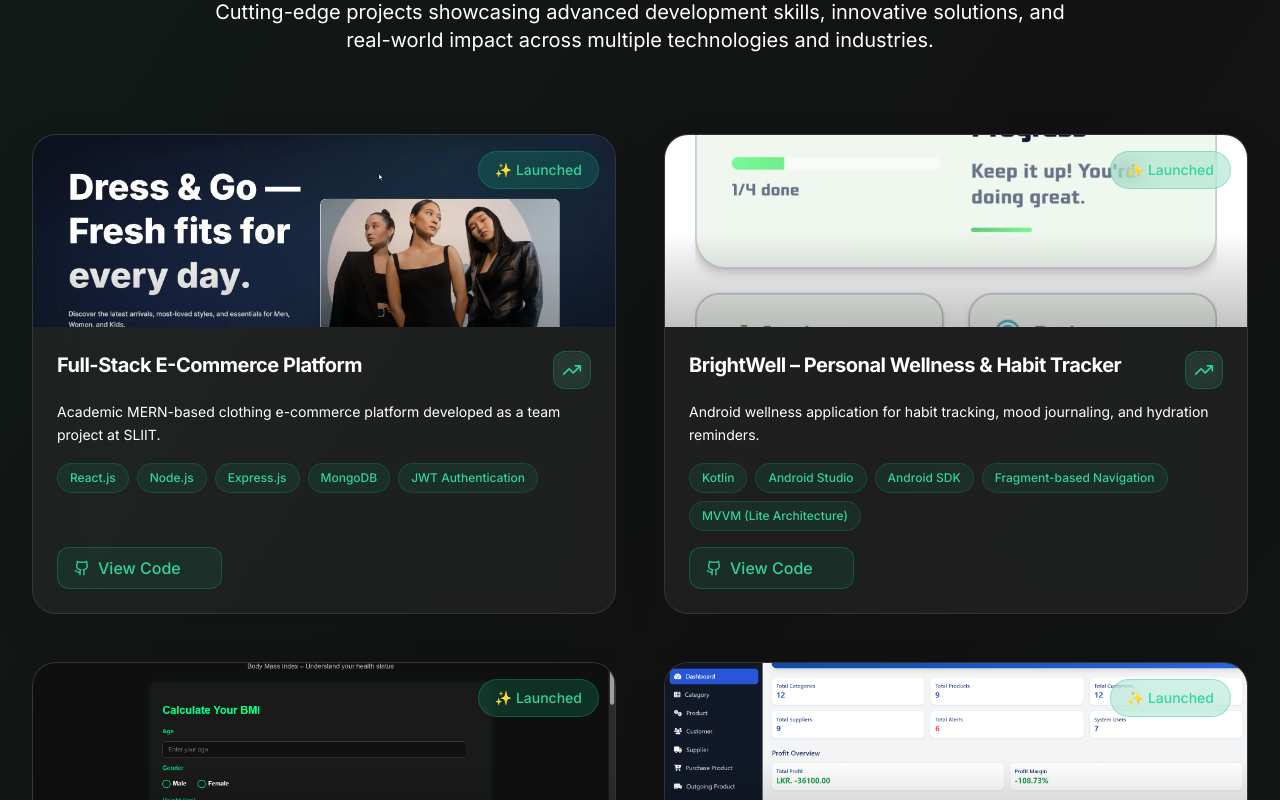
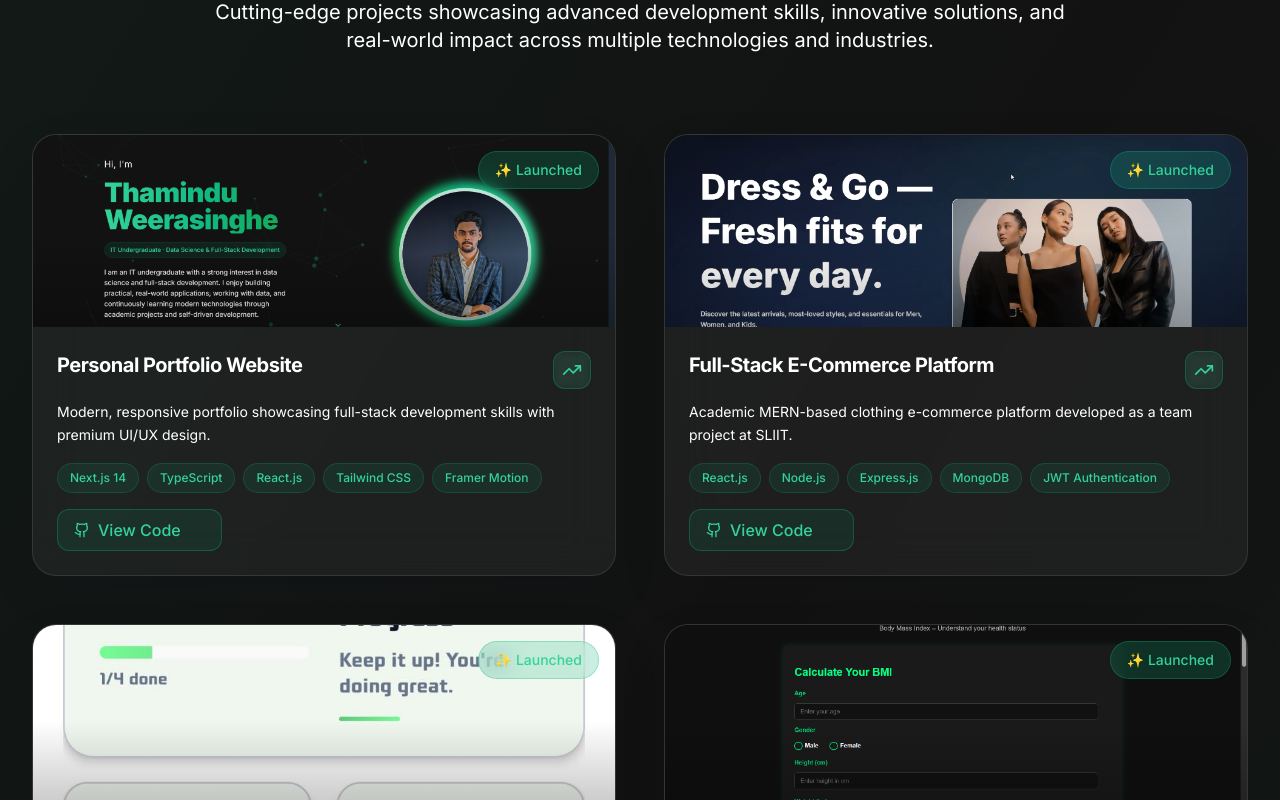
Before and after one commit to Tnadeeja/NadeejaPortfolio, a Next.js app: page / in a window 1280 px wide. Shown: the part 3840-4640 px from the top of the page. Built offline with nearby package versions, Linux system fonts and the light colour scheme.

Commit message:
new project

```diff
--- a/src/components/sections/Projects.tsx
+++ b/src/components/sections/Projects.tsx
@@ -8,6 +8,20 @@ import { cn } from "@/lib/utils"
 const projectsData = [
   {
     id: 1,
+    title: "Personal Portfolio Website",
+    shortDescription: "Modern, responsive portfolio showcasing full-stack development skills with premium UI/UX design.",
+    description: "A cutting-edge personal portfolio website built with Next.js 14 and TypeScript, featuring a modern glassmorphism design with Framer Motion animations. The portfolio demonstrates advanced frontend development skills including responsive design, component-based architecture, and optimized performance. Key features include smooth scroll navigation, interactive project showcases, skills sections with logo grids, and contact forms. The project emphasizes clean code practices, accessibility standards, and mobile-first design principles, serving as a comprehensive demonstration of modern web development capabilities.",
+    tech: ["Next.js 14", "TypeScript", "React.js", "Tailwind CSS", "Framer Motion", "Lucide Icons"],
+    github: "https://github.com/Tnadeeja/NadeejaPortfolio",
+    demo: "https://nadeeja-portfolio.vercel.app",
+    image: "/images/p6.jpg",
+    featured: true,
+    tags: ["Portfolio", "Next.js", "TypeScript", "Modern UI", "Full-Stack"],
+    status: "completed",
+    year: "2025"
+  },
+  {
+    id: 2,
     title: "Full-Stack E-Commerce Platform",
     shortDescription: "Academic MERN-based clothing e-commerce platform developed as a team project at SLIIT.",
     description: "A full-stack clothing e-commerce web application developed as part of the IT Project (ITP) module at SLIIT. The system simulates a real-world online shopping workflow with separate roles for customers, administrators, and delivery staff. Core features include product management, order processing, multiple payment methods, delivery tracking, returns, and refunds. The project focused on modular architecture, RESTful API design, secure authentication, and team-based software development practices.",
@@ -21,7 +35,7 @@ const projectsData = [
     year: "2025"
   },
   {
-    id: 2,
+    id: 3,
     title: "BrightWell – Personal Wellness & Habit Tracker",
     shortDescription: "Android wellness application for habit tracking, mood journaling, and hydration reminders.",
     description: "BrightWell is a personal wellness Android application developed as part of an academic project at SLIIT. The app helps users build healthy routines by tracking daily habits, monitoring mood patterns, and managing hydration reminders. It includes features such as custom habit creation with progress tracking and streaks, a mood journal with emoji-based entries and history view, configurable hydration notifications, and a home-screen widget for quick access and real-time habit completion. The project focused on Android app architecture, UI responsiveness, local data persistence, and background task handling.",
@@ -35,7 +49,7 @@ const projectsData = [
     year: "2025"
   },
   {
-    id: 3,
+    id: 4,
     title: "BMI Calculator Web Application",
     shortDescription: "Responsive web application to calculate BMI with interactive visual feedback.",
     description: "The BMI Calculator is a self-initiated front-end web application developed to strengthen core web development skills and explore responsive, interactive UI design. The application allows users to input weight, height, gender, and age to calculate Body Mass Index (BMI) and displays results using an animated progress bar, BMI category indicators, and basic health guidance. The project focused on clean UI/UX design, DOM manipulation using vanilla JavaScript, responsive layouts for mobile and desktop devices, and deploying a polished front-end project using GitHub Pages.",
@@ -49,7 +63,7 @@ const projectsData = [
     year: "2025"
   },
   {
-    id: 4,
+    id: 5,
     title: "SmartStock – Online Stock Management System",
     shortDescription: "Role-based web system for managing inventory, purchases, returns, and reports",
     description: "SmartStock is a comprehensive online stock management system developed as a second-year group project at SLIIT. The system provides a centralized, web-based solution for managing inventory operations such as product purchases, outgoing stock, returns of damaged or expired items, supplier and customer records, and real-time report generation. Built using the MVC architectural pattern and core OOP principles, the application supports multiple user roles including Admin, Stock Manager, Sales Manager, Account Manager, and Warehouse Staff, each with role-specific access. The system features secure authentication, email-based password reset, notifications, and a responsive UI designed for real-world business workflows.",
@@ -63,7 +77,7 @@ const projectsData = [
     year: "2025"
   },
   {
-    id: 5,
+    id: 6,
     title: "Online Teacher Trainer Web Application",
     shortDescription: "Role-based learning platform for teacher training and course management",
     description: "The Online Teacher Trainer Web Application is a role-based educational platform developed as a university group project at SLIIT. The system is designed to support teacher professional development by allowing users to register either as teacher trainees who can enroll in courses and lectures, or as lecturers who can create, manage, and deliver educational content. The platform features secure authentication, role-based access control, course and lecture management, admin moderation tools, and a dual-role system that allows users to switch between trainee and lecturer roles seamlessly. The front end focuses on usability and responsiveness, while the back end ensures reliable data handling and access control for a structured digital learning experience.",
@@ -71,7 +85,7 @@ const projectsData = [
     github: "https://github.com/LakviduUpasara/Teach_wave_ELMS",
     demo: "https://github.com/LakviduUpasara/Teach_wave_ELMS",
     image: "/images/p5.jpg",
-    featured: false,
+    featured: true,
     tags: ["E-Learning", "Role-Based System", "Full-Stack", "Education Platform"],
     status: "completed",
     year: "2024"
```
Also changed, not shown: public/images/p6.jpg (added).
